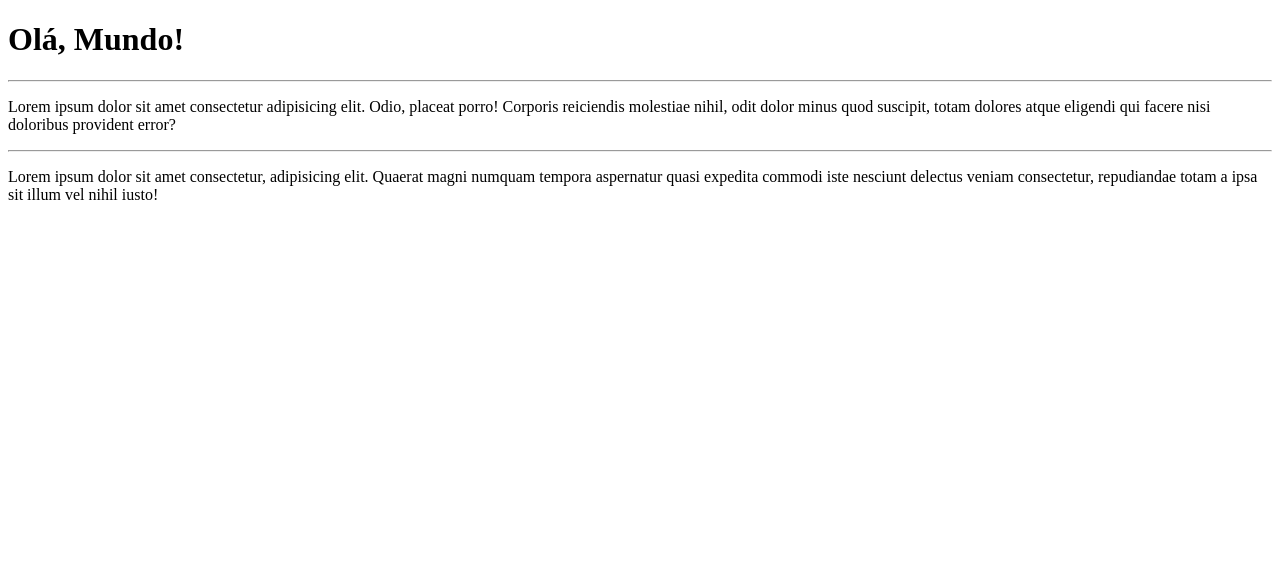
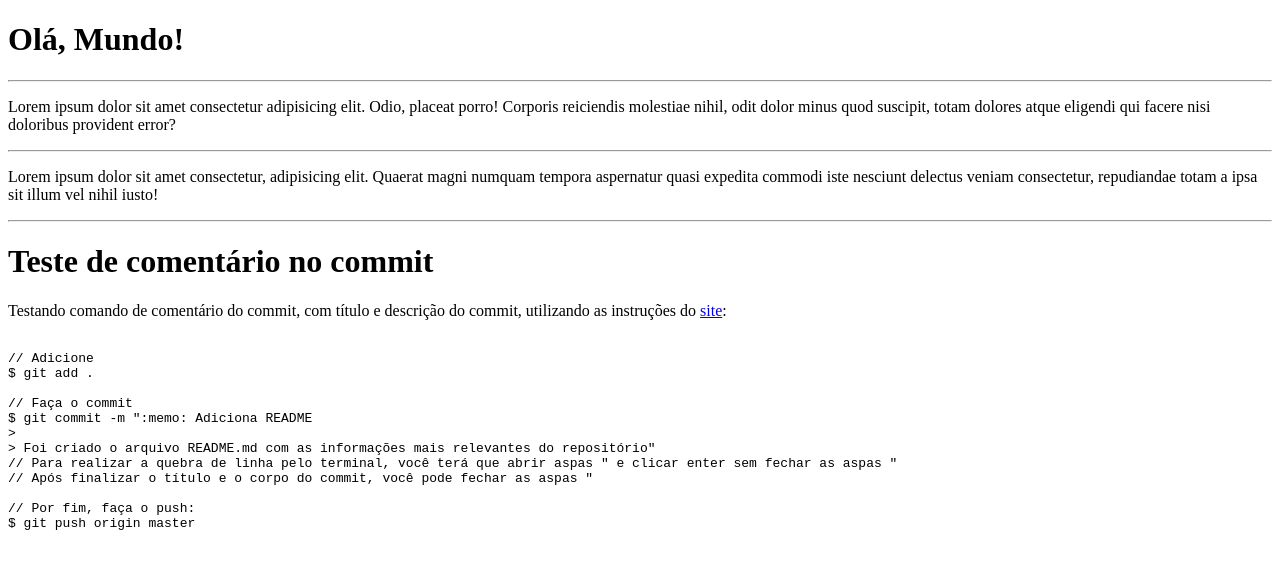
Before and after one commit to MatheusAJesus/first_repository_MAJ, a plain HTML site: page site-teste/index.html in a window 1280 px wide. Drawn offline with Linux system fonts and the light colour scheme.

Commit message:
:memo: Testando commit
Testanto commit com título e descrição, para uma melhor compreensão do commit sem uma ter uma linha grande no repositório remoto como título do commit

```diff
--- a/site-teste/index.html
+++ b/site-teste/index.html
@@ -12,5 +12,25 @@
    <p>Lorem ipsum dolor sit amet consectetur adipisicing elit. Odio, placeat porro! Corporis reiciendis molestiae nihil, odit dolor minus quod suscipit, totam dolores atque eligendi qui facere nisi doloribus provident error?</p>
    <hr>
    <p>Lorem ipsum dolor sit amet consectetur, adipisicing elit. Quaerat magni numquam tempora aspernatur quasi expedita commodi iste nesciunt delectus veniam consectetur, repudiandae totam a ipsa sit illum vel nihil iusto!</p>
+	<hr>
+   <h1>Teste de comentário no commit</h1>
+   <p>Testando comando de comentário do commit, com título e descrição do commit, utilizando as instruções do <a href="https://reposhub.com/linux/shell-command-line-development/DevCia-commit-style-guide.html">site</a>:
+<pre>
+<code>
+// Adicione
+$ git add .
+
+// Faça o commit
+$ git commit -m ":memo: Adiciona README
+>
+> Foi criado o arquivo README.md com as informações mais relevantes do repositório"
+// Para realizar a quebra de linha pelo terminal, você terá que abrir aspas " e clicar enter sem fechar as aspas "
+// Após finalizar o título e o corpo do commit, você pode fechar as aspas "
+
+// Por fim, faça o push:
+$ git push origin master
+</code>
+</pre>
+</p>
 </body>
 </html>
```
